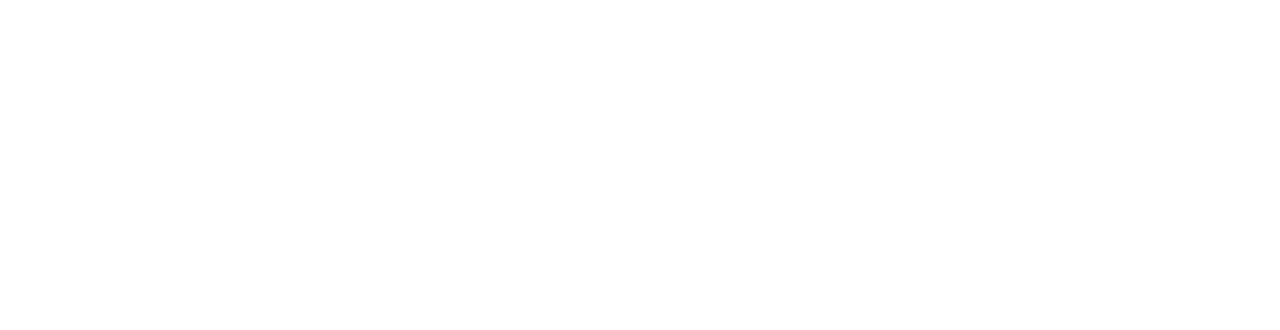
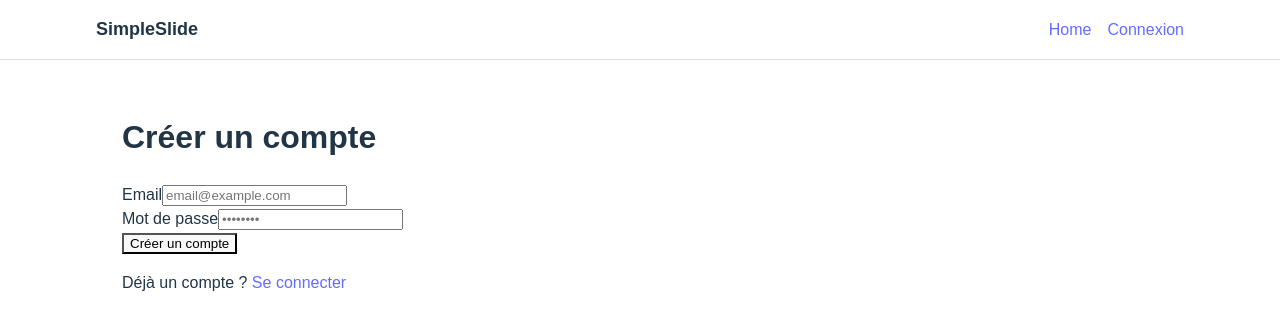
Before and after one commit to Ryu-Soul/SimpleSlide, a React (Vite) app in the folder client/: page /register in a window 1280 px wide. Before the commit this address had no page. Shown: the top 330 px of the page. Built offline with nearby package versions, Linux system fonts and the light colour scheme.

Commit message:
feat(client): add register page and navigation improvements

```diff
--- a/client/src/App.tsx
+++ b/client/src/App.tsx
@@ -8,6 +8,7 @@
 import CreateSlidePage from "./pages/CreateSlidePage";
 import ProtectedRoute from "./components/ProtectedRoute"
 import PublicRoute from "./components/PublicRoute"
+import RegisterPage from "./pages/RegisterPage";
 
 function App() {
 
@@ -15,6 +16,7 @@
     <>
       <Routes>
           <Route path="/" element={<PublicRoute><MainLayout><Landing /></MainLayout></PublicRoute>} />
+          <Route path="/register" element={<PublicRoute><MainLayout><RegisterPage /></MainLayout></PublicRoute>} />
           <Route path="/login" element={<PublicRoute><MainLayout><Login /></MainLayout></PublicRoute>} />
           <Route path="/app" element={<ProtectedRoute><MainLayout><AppShell /></MainLayout></ProtectedRoute>} >
             <Route index element={<AppPage />} />
--- a/client/src/components/AppShell.tsx
+++ b/client/src/components/AppShell.tsx
@@ -14,7 +14,7 @@
         </div>
 
         <nav className="app-shell__nav">
-          <NavLink to="/app">Dashboard</NavLink>
+          <NavLink to="/app" end>Dashboard</NavLink>
           <NavLink to="/app/slides">Mes slides</NavLink>
           <NavLink to="/app/create">Créer une présentation</NavLink>
         </nav>
--- a/client/src/pages/Login.tsx
+++ b/client/src/pages/Login.tsx
@@ -66,6 +66,7 @@
                     <NavLink to="/">Retour à l'accueil</NavLink>
                 </form>
                 {message && <p>{message}</p>}
+                <p>Pas encore de compte ? <NavLink to="/register">Créer un compte</NavLink></p>
             </section>
         </main>
     )
--- /dev/null
+++ b/client/src/pages/RegisterPage.tsx
@@ -0,0 +1,86 @@
+import { useState } from "react";
+import { NavLink, useNavigate } from "react-router-dom";
+
+export default function RegisterPage() {
+  const navigate = useNavigate();
+
+  const [email, setEmail] = useState("");
+  const [password, setPassword] = useState("");
+
+  const [error, setError] = useState("");
+  const [success, setSuccess] = useState("");
+  const [isLoading, setIsLoading] = useState(false);
+
+  async function handleSubmit(e: React.FormEvent<HTMLFormElement>) {
+    e.preventDefault();
+
+    setError("");
+    setSuccess("");
+    setIsLoading(true);
+
+    try {
+      const response = await fetch("http://localhost:5000/register", {
+        method: "POST",
+        headers: {
+          "Content-Type": "application/json",
+        },
+        body: JSON.stringify({ email, password }),
+      });
+
+      const data = await response.json();
+
+      if (!response.ok) {
+        setError(data.message || "Erreur lors de la création du compte");
+        return;
+      }
+
+      setSuccess("Compte créé avec succès");
+
+      setTimeout(() => {
+        navigate("/login");
+      }, 1000);
+    } catch (err) {
+      setError("Erreur serveur");
+    } finally {
+      setIsLoading(false);
+    }
+  }
+
+  return (
+    <main>
+      <h1>Créer un compte</h1>
+
+      <form onSubmit={handleSubmit}>
+        <div>
+          <label htmlFor="email">Email</label>
+          <input
+            id="email"
+            type="email"
+            value={email}
+            onChange={(e) => setEmail(e.target.value)}
+            placeholder="email@example.com"
+          />
+        </div>
+
+        <div>
+          <label htmlFor="password">Mot de passe</label>
+          <input
+            id="password"
+            type="password"
+            value={password}
+            onChange={(e) => setPassword(e.target.value)}
+            placeholder="••••••••"
+          />
+        </div>
+
+        {error && <p>{error}</p>}
+        {success && <p>{success}</p>}
+
+        <button type="submit" disabled={isLoading}>
+          {isLoading ? "Création..." : "Créer un compte"}
+        </button>
+      </form>
+      <p> Déjà un compte ? <NavLink to="/login">Se connecter</NavLink> </p>
+    </main>
+  );
+}
```
Also changed, not shown: 1 other file (tests, documents, lock files or other folders).
